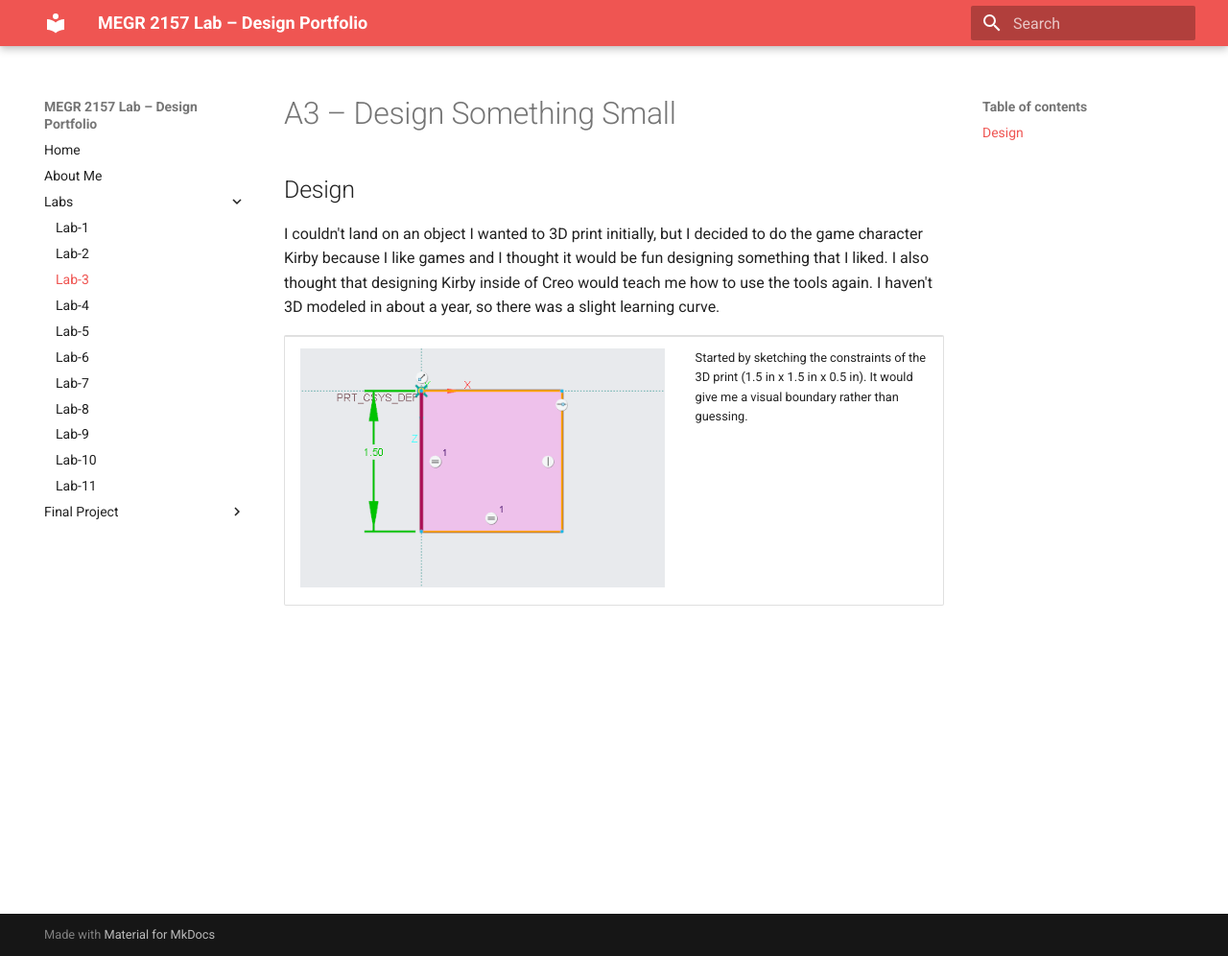
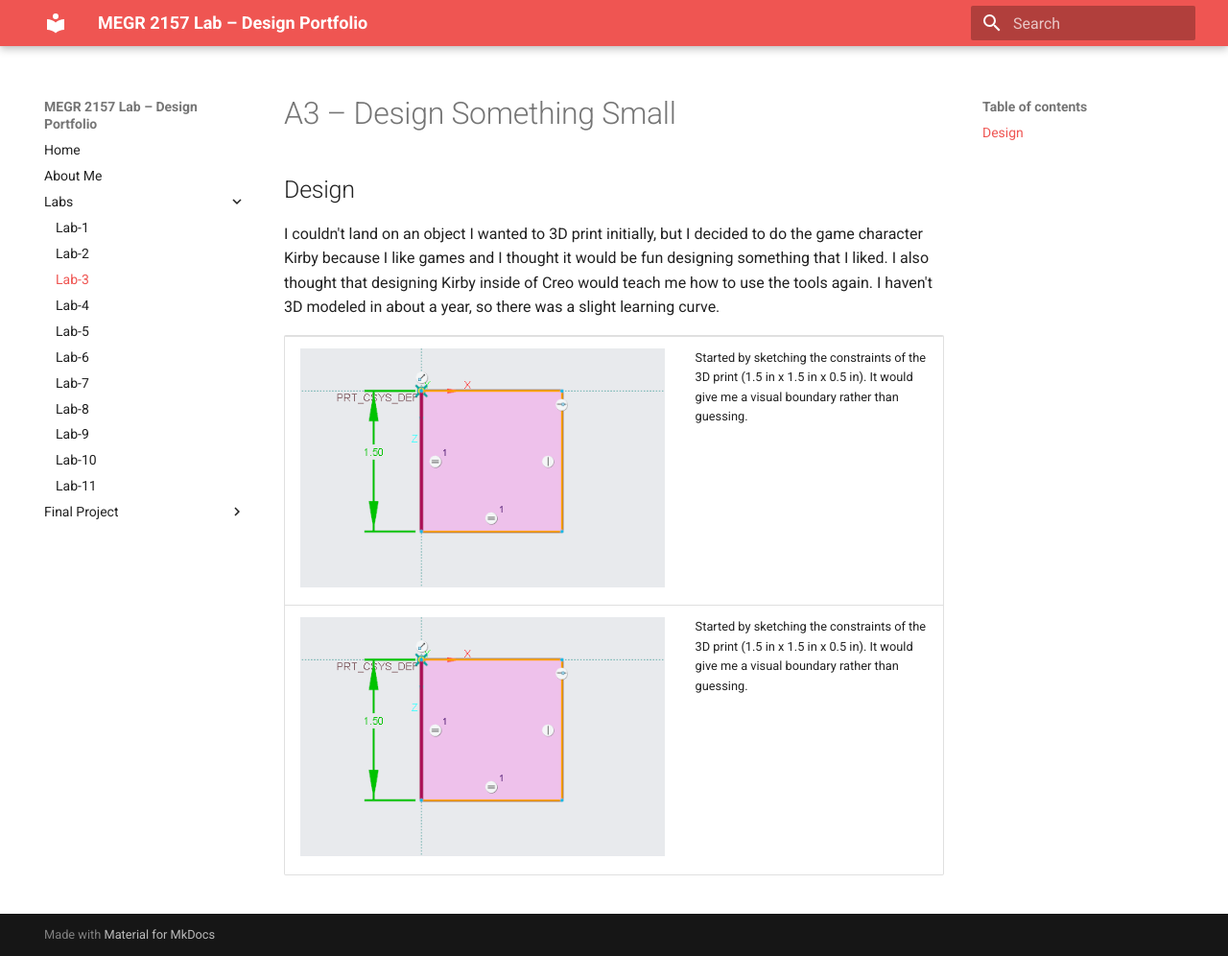
Before and after one commit to AndyChwalik/andy-chwalik-portfolio, an MkDocs documentation site: the page built from docs/Labs/L03/index.md, in a window 1280 px wide and 996 px high. Shown: the whole window at 96% size. Built offline with MkDocs 1.6.1 and Material for MkDocs 9.7.7, drawn with Linux system fonts in a browser that asks for light colours.

Commit message:
Update index.md

```diff
--- a/docs/Labs/L03/index.md
+++ b/docs/Labs/L03/index.md
@@ -15,4 +15,14 @@ I couldn't land on an object I wanted to 3D print initially, but I decided to do
       </p>
     </td>
   </tr>
+  <tr>
+    <td style="width:60%;">
+      <img src="constraints.png" alt="constraints" style="width:100%; height:auto;">
+    </td>
+    <td style="width:40%; vertical-align:top;">
+      <p>
+        Started by sketching the constraints of the 3D print (1.5 in x 1.5 in x 0.5 in). It would give me a visual boundary rather than guessing.
+      </p>
+    </td>
+  </tr>
 </table>
```
